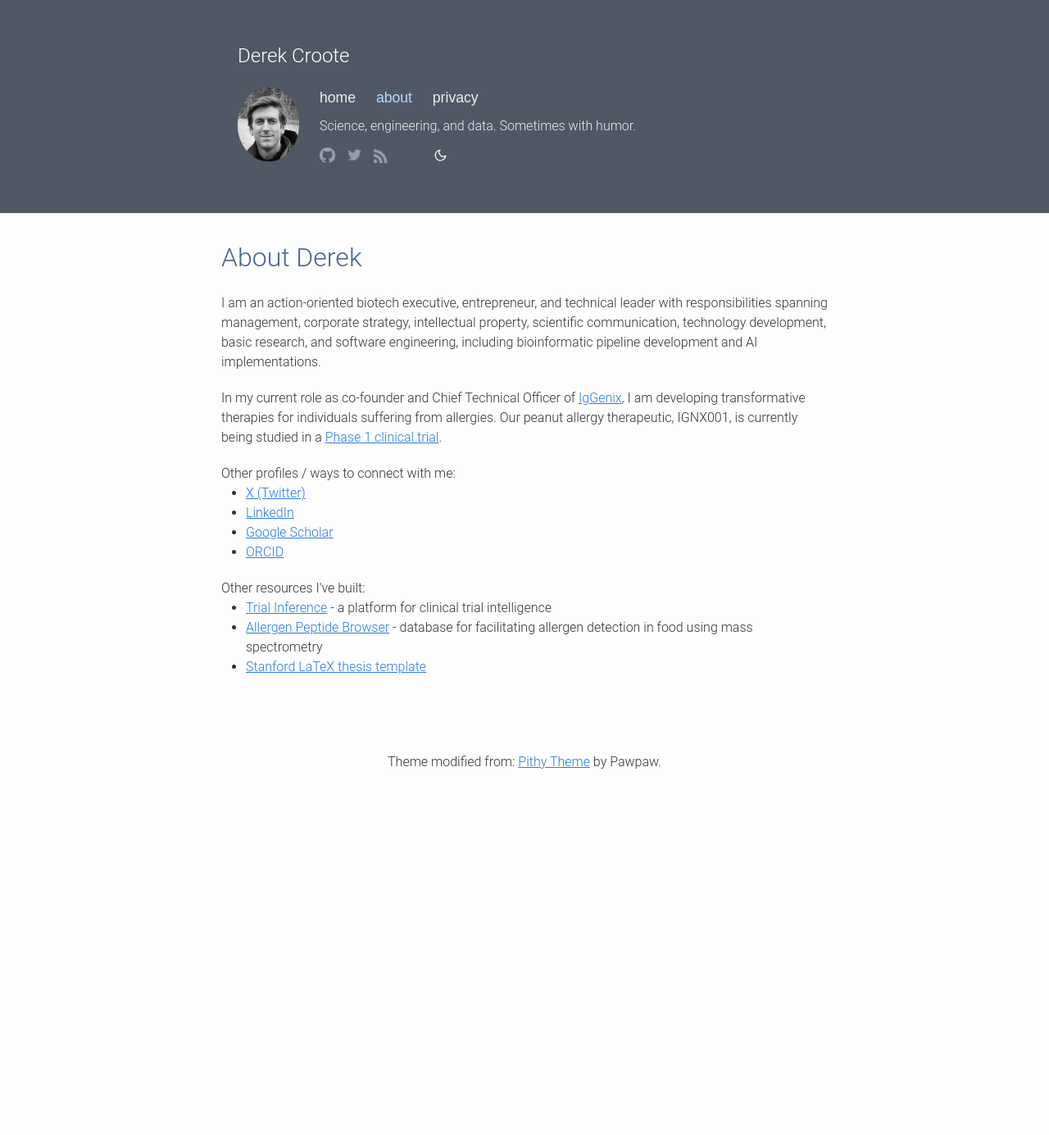
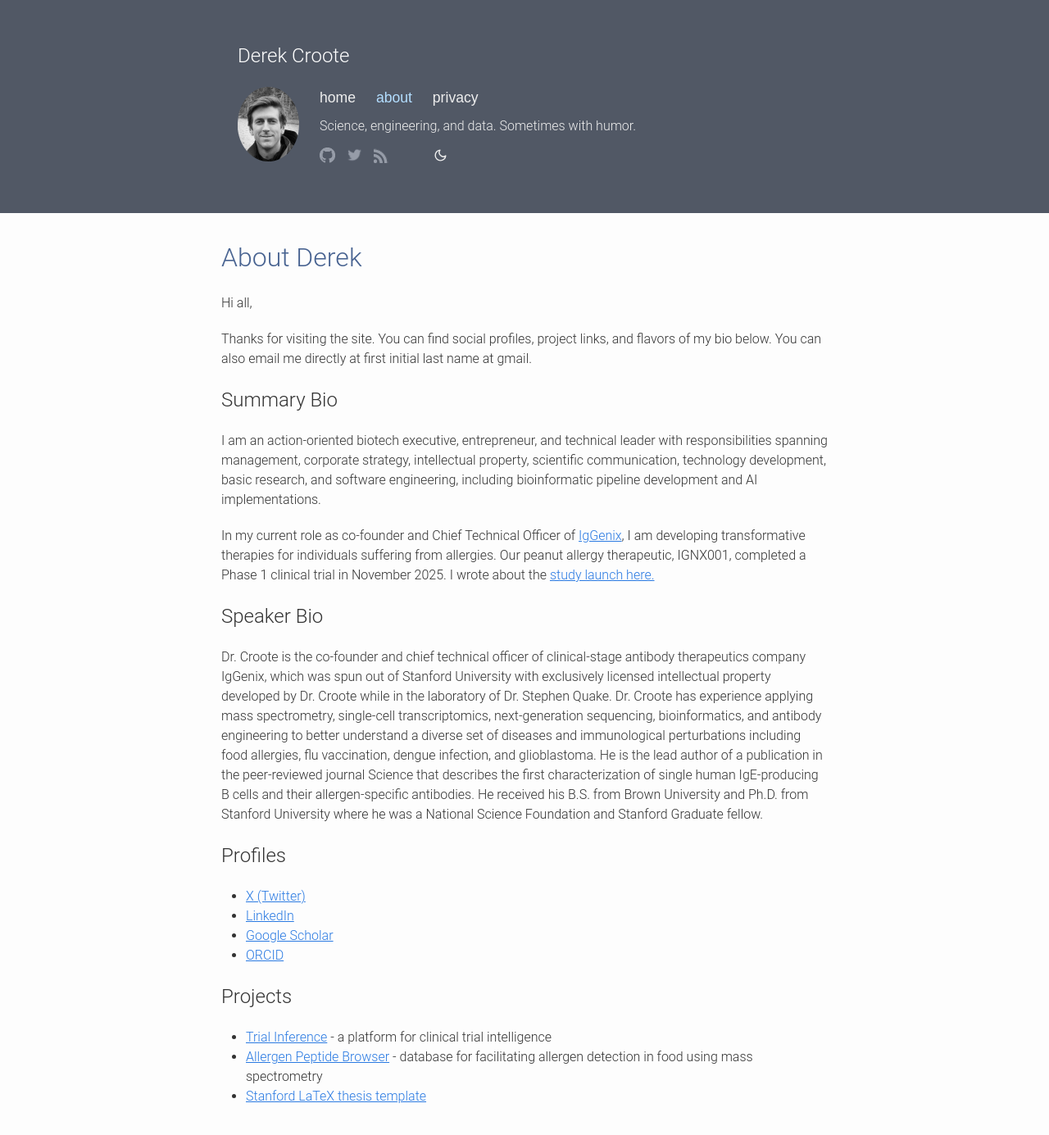
Before and after one commit to dcroote/dcroote.github.io, a Jekyll site: the page built from about.md, in a window 1280 px wide and 1400 px high. Shown: the top 1385 px of the window at 82% size. Built offline with Jekyll 4.4.1, drawn with Linux system fonts in a browser that asks for light colours; some web fonts are replaced.

Commit message:
fix: update about

```diff
--- a/about.md
+++ b/about.md
@@ -5,11 +5,20 @@ description: Find out more about Derek Croote as well as ways to connect.
 permalink: /about/
 ---
 
+<p>Hi all,</p>
+<p>Thanks for visiting the site. You can find social profiles, project links, and flavors of my bio below. You can also email me directly at first initial last name at gmail.</p>
+
+<h2>Summary Bio</h2>
+
 <p>I am an action-oriented biotech executive, entrepreneur, and technical leader with responsibilities spanning management, corporate strategy, intellectual property, scientific communication, technology development, basic research, and software engineering, including bioinformatic pipeline development and AI implementations.
 
-<p>In my current role as co-founder and Chief Technical Officer of <a href="https://iggenix.com" target="_blank">IgGenix</a>, I am developing transformative therapies for individuals suffering from allergies. Our peanut allergy therapeutic, IGNX001, is currently being studied in a <a href="/2024/08/22/accelerate-website.html">Phase 1 clinical trial</a>.</p>
+<p>In my current role as co-founder and Chief Technical Officer of <a href="https://iggenix.com" target="_blank">IgGenix</a>, I am developing transformative therapies for individuals suffering from allergies. Our peanut allergy therapeutic, IGNX001, completed a Phase 1 clinical trial in November 2025. I wrote about the <a href="/2024/08/22/accelerate-website.html">study launch here.</a></p>
 
-Other profiles / ways to connect with me:
+<h2>Speaker Bio</h2>
+
+<p>Dr. Croote is the co-founder and chief technical officer of clinical-stage antibody therapeutics company IgGenix, which was spun out of Stanford University with exclusively licensed intellectual property developed by Dr. Croote while in the laboratory of Dr. Stephen Quake. Dr. Croote has experience applying mass spectrometry, single-cell transcriptomics, next-generation sequencing, bioinformatics, and antibody engineering to better understand a diverse set of diseases and immunological perturbations including food allergies, flu vaccination, dengue infection, and glioblastoma. He is the lead author of a publication in the peer-reviewed journal Science that describes the first characterization of single human IgE-producing B cells and their allergen-specific antibodies. He received his B.S. from Brown University and Ph.D. from Stanford University where he was a National Science Foundation and Stanford Graduate fellow.</p>
+
+<h2>Profiles</h2>
 
 <ul>
   <li><a href="https://x.com/DerekCroote" target="_blank">X (Twitter)</a></li>
@@ -18,7 +27,7 @@ Other profiles / ways to connect with me:
   <li><a href="https://orcid.org/0000-0003-4907-1865" target="_blank">ORCID</a></li>
 </ul>
 
-Other resources I've built:
+<h2>Projects</h2>
 
 <ul>
   <li><a href="https://www.trialinference.com/?utm_source=dc_blog" target="_blank">Trial Inference</a> - a platform for clinical trial intelligence</li>
```
